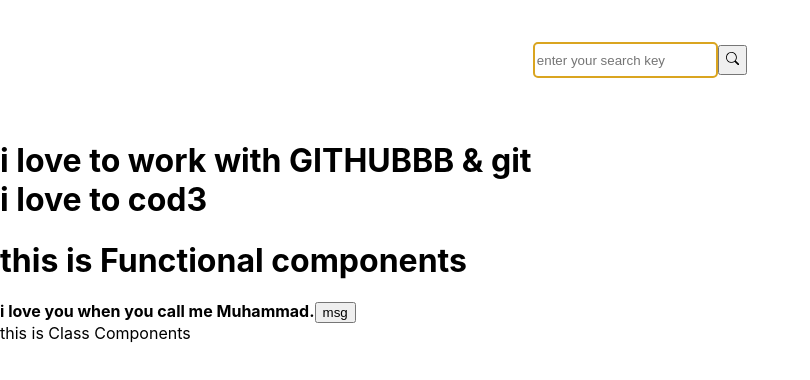
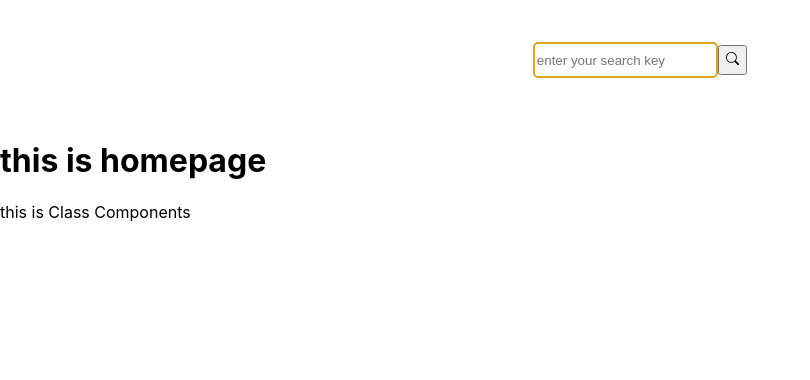
Before and after one commit to ImranKhanDev/git_test, a React (Create React App) app: page / in a window 1280 px wide. Shown: the top 380 px of the page, without its empty margins (0-810 px from the left). Built offline with nearby package versions, Linux system fonts and the light colour scheme.

Commit message:
homepage is started to cod3

```diff
--- a/src/Components/Functional.jsx
+++ b/src/Components/Functional.jsx
@@ -13,11 +13,7 @@
         <input type="text" className="search" placeholder="enter your search key" />
         <button className="btn"><BsSearch/></button>
       </div>
-      <h1>i love to work with GITHUBBB & git  <br /> i love to cod3 </h1>
-      <h1>this is Functional components</h1>
-      {/* // eslint-disable-next-line no-sequences */}
-      <b>i love you when you call me Muhammad.</b>
-      <button onClick={() => changeMessage()}>msg</button>
+     <h1>this is homepage</h1>
     </div>
   );
 };
```
